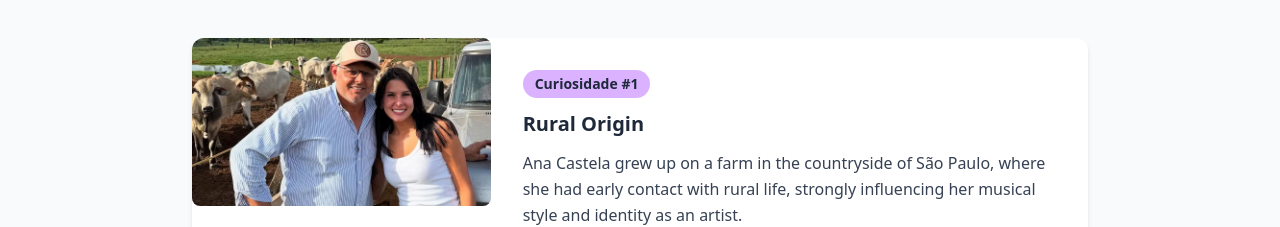
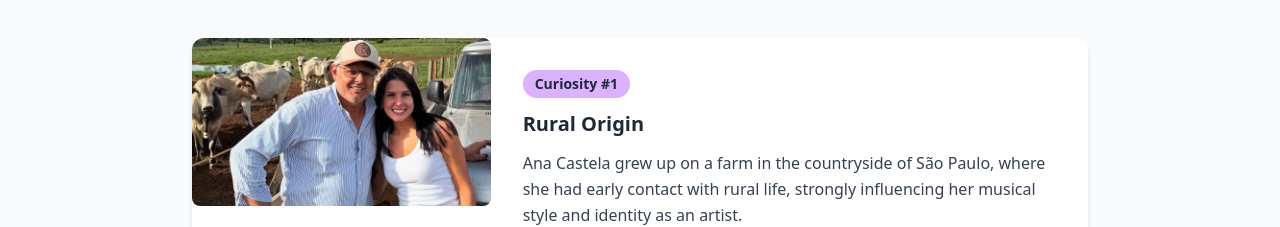
Before and after one commit to PedroPossari/Ana-Castela, a Next.js app: page /pages/curiosidades in a window 1280 px wide. Shown: the part 543-770 px from the top of the page. Built offline with nearby package versions, Linux system fonts and the light colour scheme.

Commit message:
arrumando tradução

```diff
--- a/app/components/molecules/Card.tsx
+++ b/app/components/molecules/Card.tsx
@@ -1,7 +1,7 @@
-// components/molecules/Card.tsx
 import { Text } from "../atoms/Text";
-import { Media } from "../atoms/Media";
+import { Media } from "../atoms/Midia";
 import { ContentCardProps } from "../../types";
+import { useTranslation } from "react-i18next";
 
 export const Card = ({
   title,
@@ -10,7 +10,10 @@ export const Card = ({
   imageAlt,
   index,
   className = "",
-}: ContentCardProps) => (
+}: ContentCardProps) => {
+  const { t } = useTranslation();
+
+  return (
     <div
       className={`bg-white rounded-xl shadow-md overflow-hidden mb-8 hover:shadow-lg transition-shadow ${className}`}
     >
@@ -20,7 +23,7 @@ export const Card = ({
         </div>
         <div className="p-6 md:p-8">
           <span className="inline-block bg-purple-300 text-gray-800 font-bold px-3 py-1 rounded-full text-sm mb-3">
-          Curiosidade #{index + 1}
+            {t("card.curiosityLabel", { index: index + 1 })}
           </span>
           <Text as="h3">{title}</Text>
           <Text>{content}</Text>
@@ -28,3 +31,4 @@ export const Card = ({
       </div>
     </div>
   );
+};
--- a/locales/en.json
+++ b/locales/en.json
@@ -172,5 +172,6 @@
           "url": "https://g1.globo.com/sp/ribeirao-preto-franca/festa-do-peao-de-barretos/2024/noticia/2024/08/18/um-ano-apos-choro-na-estreia-ana-castela-volta-ao-palco-principal-de-barretos-e-encanta-arena-lotada-de-adultos-e-criancas.ghtml"
         }
       ]
-    }
+    },
+    "card": { "curiosityLabel": "Curiosity #{{index}}" }
   }
--- a/locales/es.json
+++ b/locales/es.json
@@ -172,5 +172,8 @@
           "url": "https://g1.globo.com/sp/ribeirao-preto-franca/festa-do-peao-de-barretos/2024/noticia/2024/08/18/um-ano-apos-choro-na-estreia-ana-castela-volta-ao-palco-principal-de-barretos-e-encanta-arena-lotada-de-adultos-e-criancas.ghtml"
         }
       ]
+    },
+    "card": {
+      "curiosityLabel": "Curiosidad #{{index}}"
     }
   }
--- a/locales/pt.json
+++ b/locales/pt.json
@@ -165,5 +165,6 @@
         "url": "https://g1.globo.com/sp/ribeirao-preto-franca/festa-do-peao-de-barretos/2024/noticia/2024/08/18/um-ano-apos-choro-na-estreia-ana-castela-volta-ao-palco-principal-de-barretos-e-encanta-arena-lotada-de-adultos-e-criancas.ghtml"
       }
     ]
-  }
+  },
+  "card": { "curiosityLabel": "Curiosidade #{{index}}" }
 }
```
Also changed, not shown: app/components/atoms/Midia.tsx (renamed from app/components/atoms/Media.tsx). Lines whose indentation alone changed are shown as unchanged.
